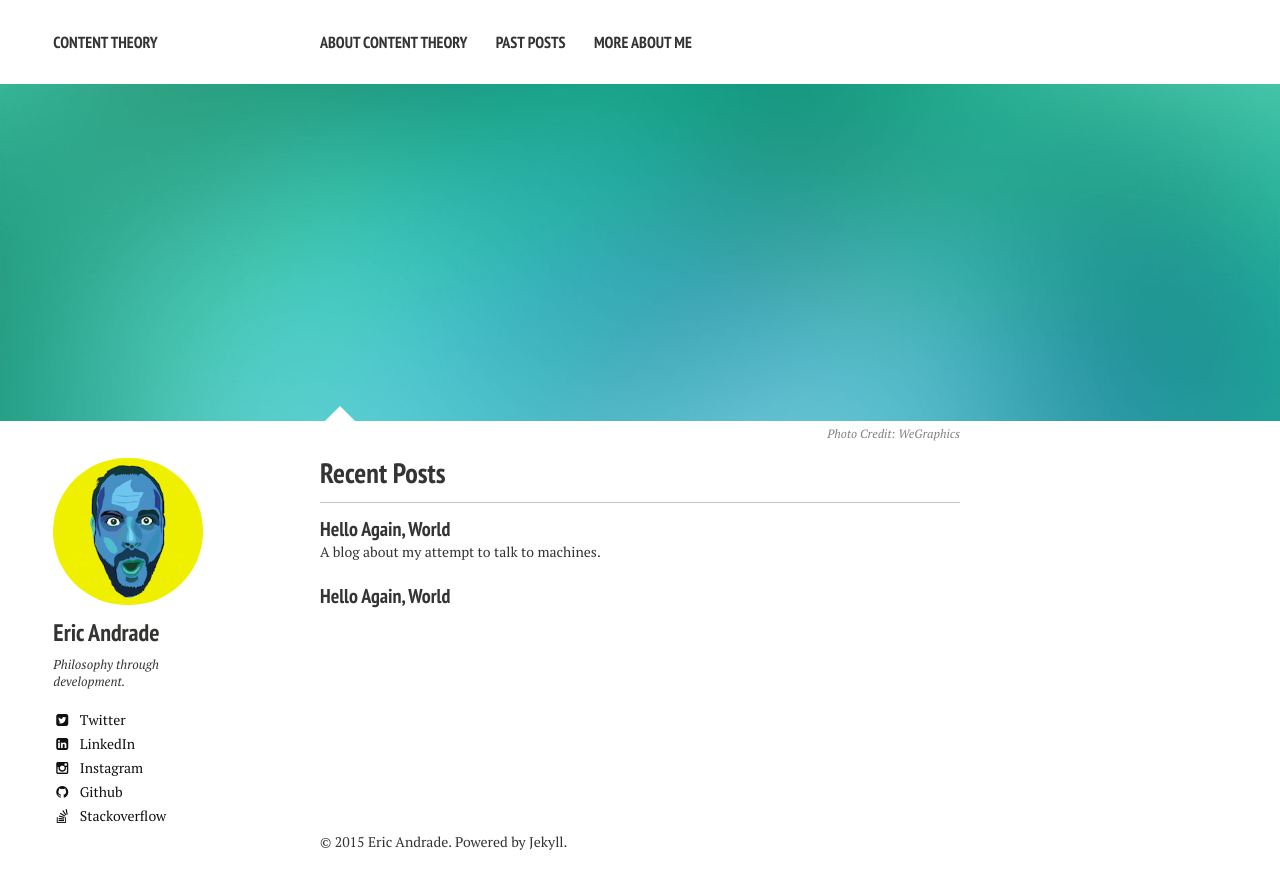
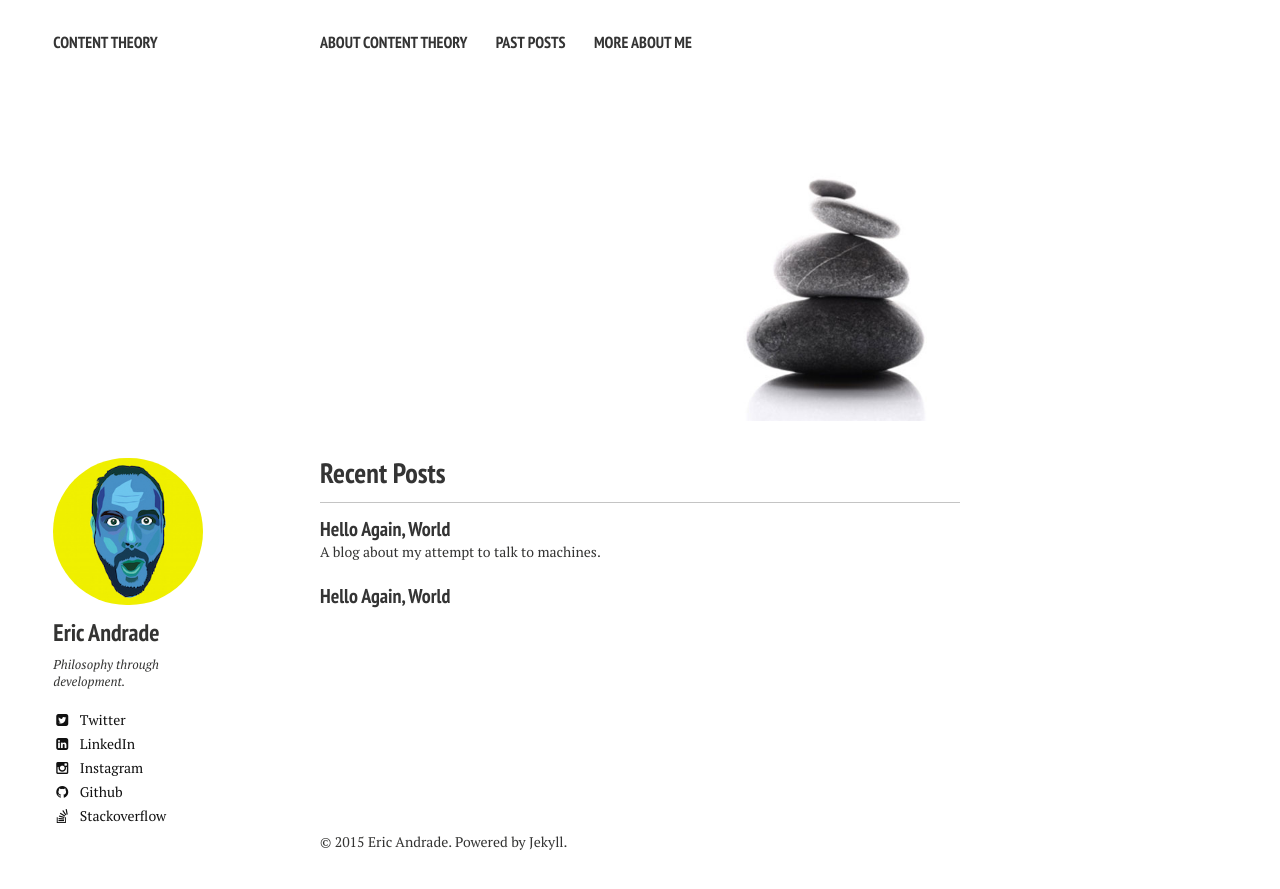
Before and after one commit to buddhaplex/content-theory, a Jekyll site: the page built from index.md, in a window 1280 px wide. Shown: the top 889 px of the page. Built offline with Jekyll 4.4.1, drawn with Linux system fonts in a browser that asks for light colours; nearby versions of some CDN libraries.

Commit message:
Image again

```diff
--- a/index.md
+++ b/index.md
@@ -3,7 +3,5 @@
 excerpt: "A minimal Jekyll theme for your blog by designer Michael Rose."
 tags: [Jekyll, theme, responsive, blog, template]
 image:
-  feature: sample-image-1.jpg
-  credit: WeGraphics
-  creditlink: http://wegraphics.net/downloads/free-ultimate-blurred-background-pack/
+  feature: cairn.jpg
 ---
```
